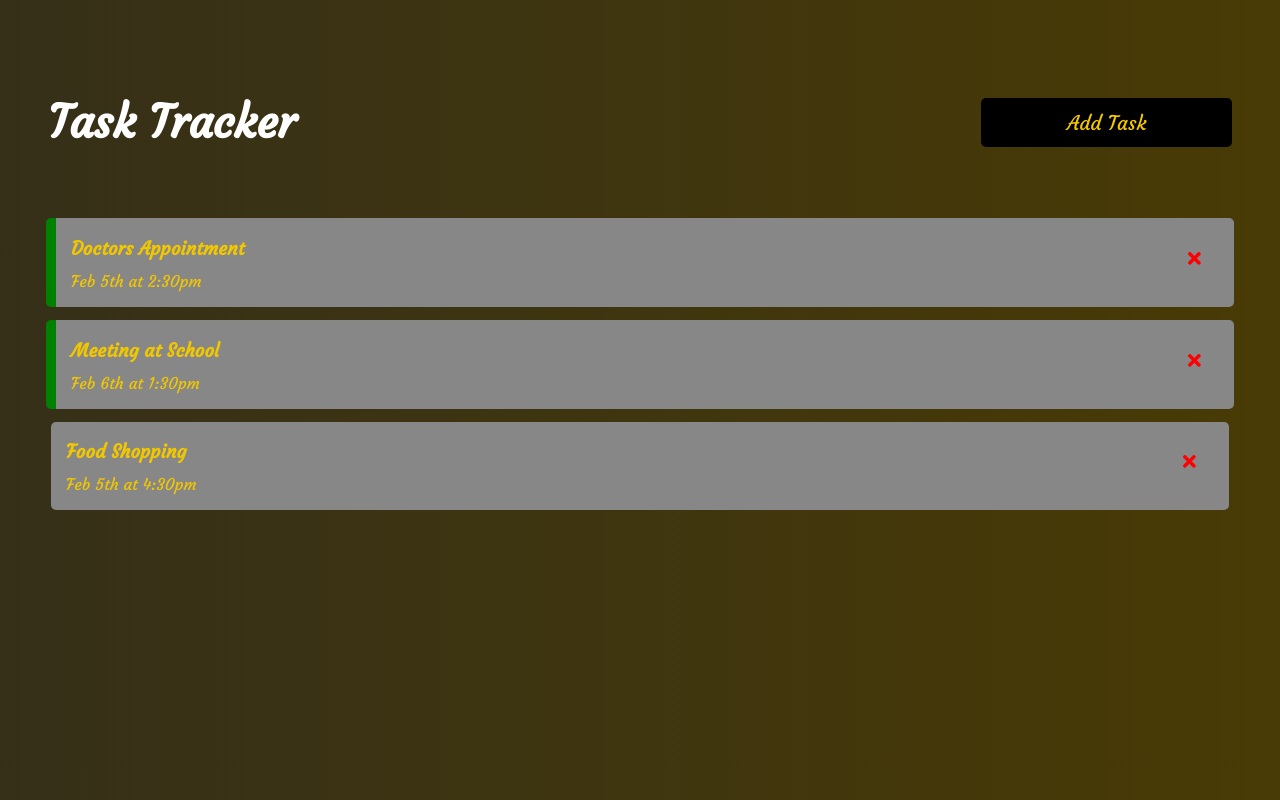
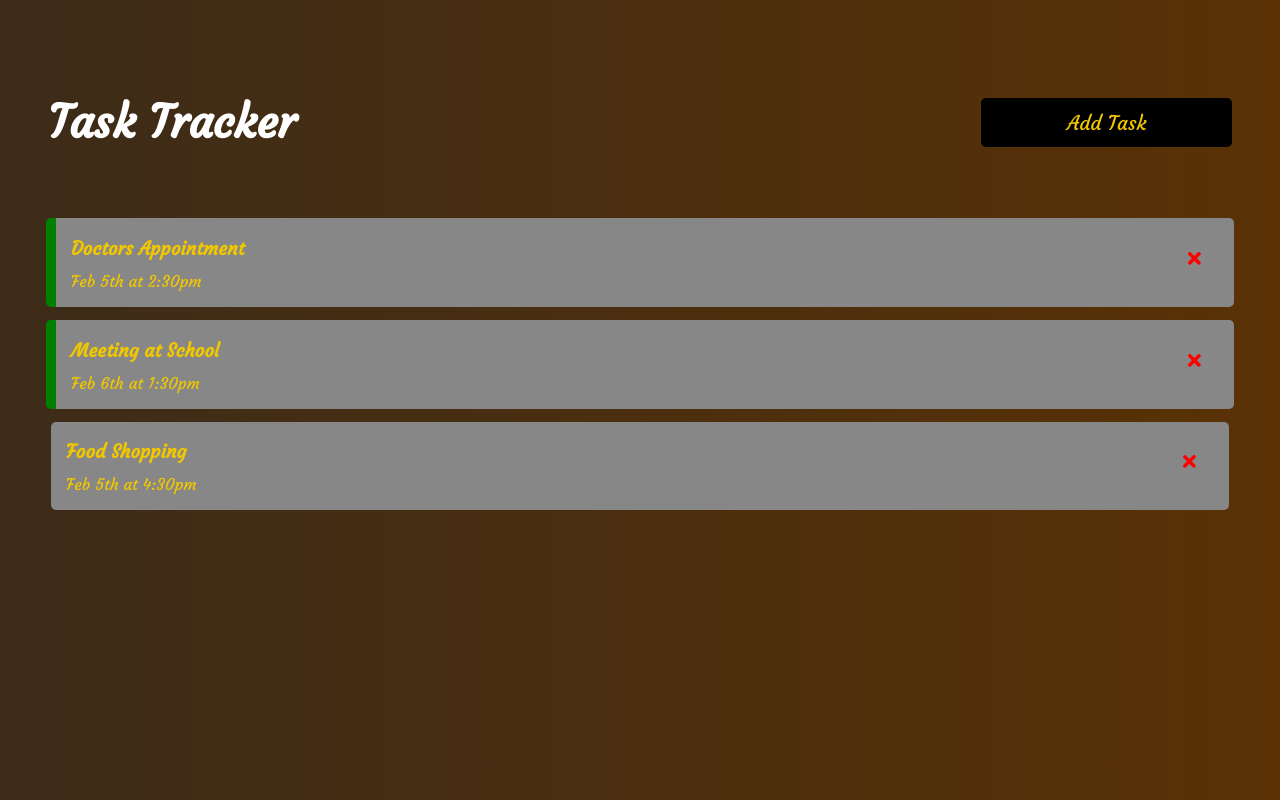
Before and after one commit to Marwa64/Task-Tracker, a React (Create React App) app: page / in a window 1280 px wide. Built offline with nearby package versions, Linux system fonts and the light colour scheme.

Commit message:
database connection

```diff
--- a/src/index.css
+++ b/src/index.css
@@ -6,7 +6,7 @@ body {
   display: flex;
   justify-content: center;
   align-items: center;
-  background: linear-gradient(270deg, #4e3e00, #272727, #272727);
+  background: linear-gradient(90deg, #151515, #272727, #613300);
   background-size: 400% 400%;
   color: white;
   font-family: 'Courgette', cursive;
```
Also changed, not shown: 1 other file (tests, documents, lock files or other folders).
